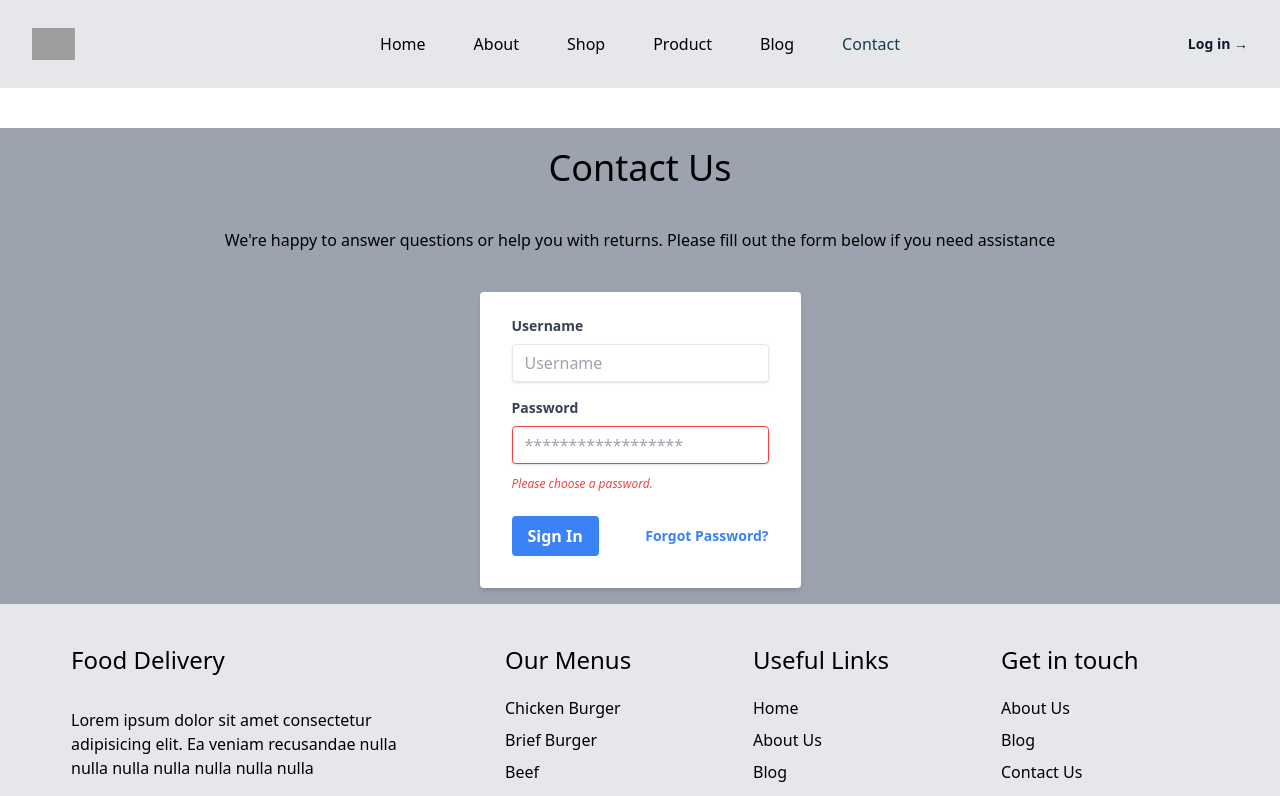
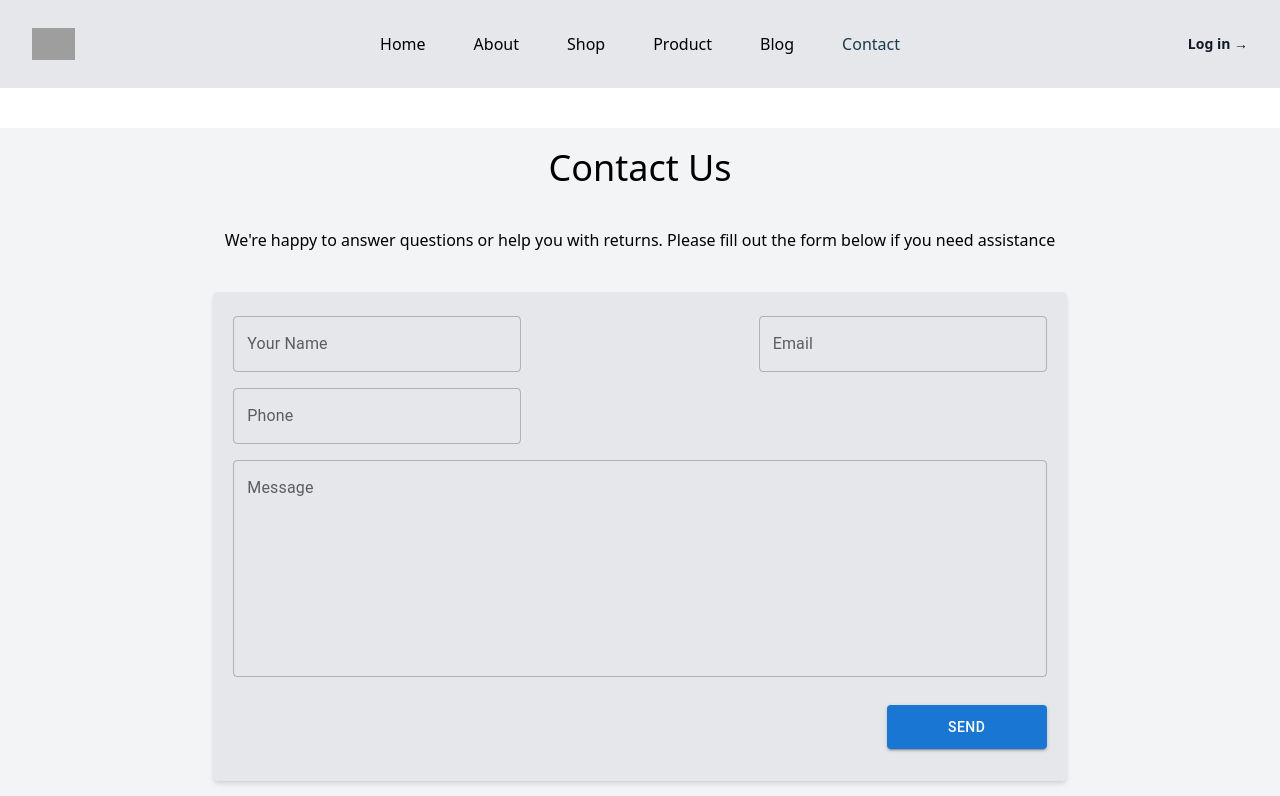
Before and after one commit to subhanrizwan/Ecommerce-Store1, a React (Vite) app: page /contact in a window 1280 px wide. Shown: the top 796 px of the page. Built offline with nearby package versions, Linux system fonts and the light colour scheme; grey boxes are pictures that could not be loaded.

Commit message:
contact page

```diff
--- a/package.json
+++ b/package.json
@@ -14,13 +14,13 @@
     "@emotion/styled": "^11.14.0",
     "@headlessui/react": "^2.2.0",
     "@heroicons/react": "^2.2.0",
-    "@mui/material": "^6.4.8",
-    "@mui/styled-engine-sc": "^6.4.6",
+    "@mui/material": "^6.4.11",
+    "@mui/styled-engine-sc": "^6.4.9",
     "react": "^19.0.0",
     "react-dom": "^19.0.0",
     "react-icons": "^5.5.0",
     "react-router": "^7.4.0",
-    "styled-components": "^6.1.16"
+    "styled-components": "^6.1.18"
   },
   "devDependencies": {
     "@eslint/js": "^9.21.0",
--- a/src/pages/contact.jsx
+++ b/src/pages/contact.jsx
@@ -1,72 +1,70 @@
 import React from "react";
+import { TextField, Button } from "@mui/material";
+const contact = () => {
 
-const contact = () => {
+  const Submit =()=>{
+    console.log("clicked");
+  }
   return (
     <>
-      <section className="w-full bg-gray-400">
+      <section className="w-full bg-gray-100">
         <div className="title-contact text-center p-5 mt-10 mb-0">
-            <h1 class="text-4xl">Contact Us</h1>
+          <h1 className="text-4xl">Contact Us</h1>
         </div>
         <div className="form-wrap">
           {/* <div className="form md:w-3/4 bg-gray-300"> */}
           <div className="form-tagline bg-gray">
             <p className="text-center p-5 mb-5 pb-5">
-              We're happy to answer questions or help you with returns.
-              Please fill out the form below if you need assistance
+              We're happy to answer questions or help you with returns. Please
+              fill out the form below if you need assistance
             </p>
           </div>
-              <div className="w-full flex justify-center">
-  <form className="bg-white shadow-md rounded px-8 pt-6 pb-8 mb-4">
-    <div className="mb-4">
-      <label
-        className="block text-gray-700 text-sm font-bold mb-2"
-        htmlFor="username"
-      >
-        Username
-      </label>
-      <input
-        className="shadow appearance-none border rounded w-full py-2 px-3 text-gray-700 leading-tight focus:outline-none focus:shadow-outline"
-        id="username"
-        type="text"
-        placeholder="Username"
+          <div className="w-ful flex justify-center">
+            <form className="bg-gray-200 w-8/12 shadow-md rounded pt-6 pb-8 mb-4 p-5">
+              <div className="cont-row flex justify-between flex-wrap mb-0">
+                <TextField
+                  id="outlined-basic"
+                  label="Your Name"
+                  variant="outlined"
+                  className="w-72"
+                  style={{ marginBottom: "1rem" }}
+                />
+                <TextField
+                  id="outlined-basic"
+                  label="Email"
+                  variant="outlined"
+                  className="w-72"
+                  style={{ marginBottom: "1rem" }}
+                />
+                <TextField
+                  id="outlined-basic"
+                  label="Phone"
+                  variant="outlined"
+                  className="w-72"
+                  style={{ marginBottom: "1rem" }}
                 />
               </div>
-    <div className="mb-6">
-      <label
-        className="block text-gray-700 text-sm font-bold mb-2"
-        htmlFor="password"
-      >
-        Password
-      </label>
-      <input
-        className="shadow appearance-none border border-red-500 rounded w-full py-2 px-3 text-gray-700 mb-3 leading-tight focus:outline-none focus:shadow-outline"
-        id="password"
-        type="password"
-        placeholder="******************"
-      />
-      <p className="text-red-500 text-xs italic">Please choose a password.</p>
+              <div className="cont-row2 flex justify-around pb-5">
+                <TextField
+                  id="outlined-multiline-static"
+                  label="Message"
+                  multiline
+                  rows={8}
+                  className="w-full"
+                />{" "}
               </div>
-    <div className="flex items-center justify-between">
-      <button
-        className="bg-blue-500 hover:bg-blue-700 text-white font-bold py-2 px-4 rounded focus:outline-none focus:shadow-outline"
-        type="button"
-      >
-        Sign In
-      </button>
-      <a
-        className="inline-block align-baseline font-bold text-sm text-blue-500 hover:text-blue-800"
-        href="#"
-      >
-        Forgot Password?
-      </a>
+              <div className="submit-btn w- mt-2 flex justify-end">
+                <Button onClick={Submit} className="w-40 h-11" variant="contained">
+                  Send
+                </Button>
               </div>
             </form>
           </div>
-
         </div>
         {/* </div> */}
         {/* </div> */}
       </section>
+      <section className="map-section w-full"></section>
     </>
   );
 };
```
Also changed, not shown: public/server.js (added), 1 other file (tests, documents, lock files or other folders). Lines whose indentation alone changed are shown as unchanged.
